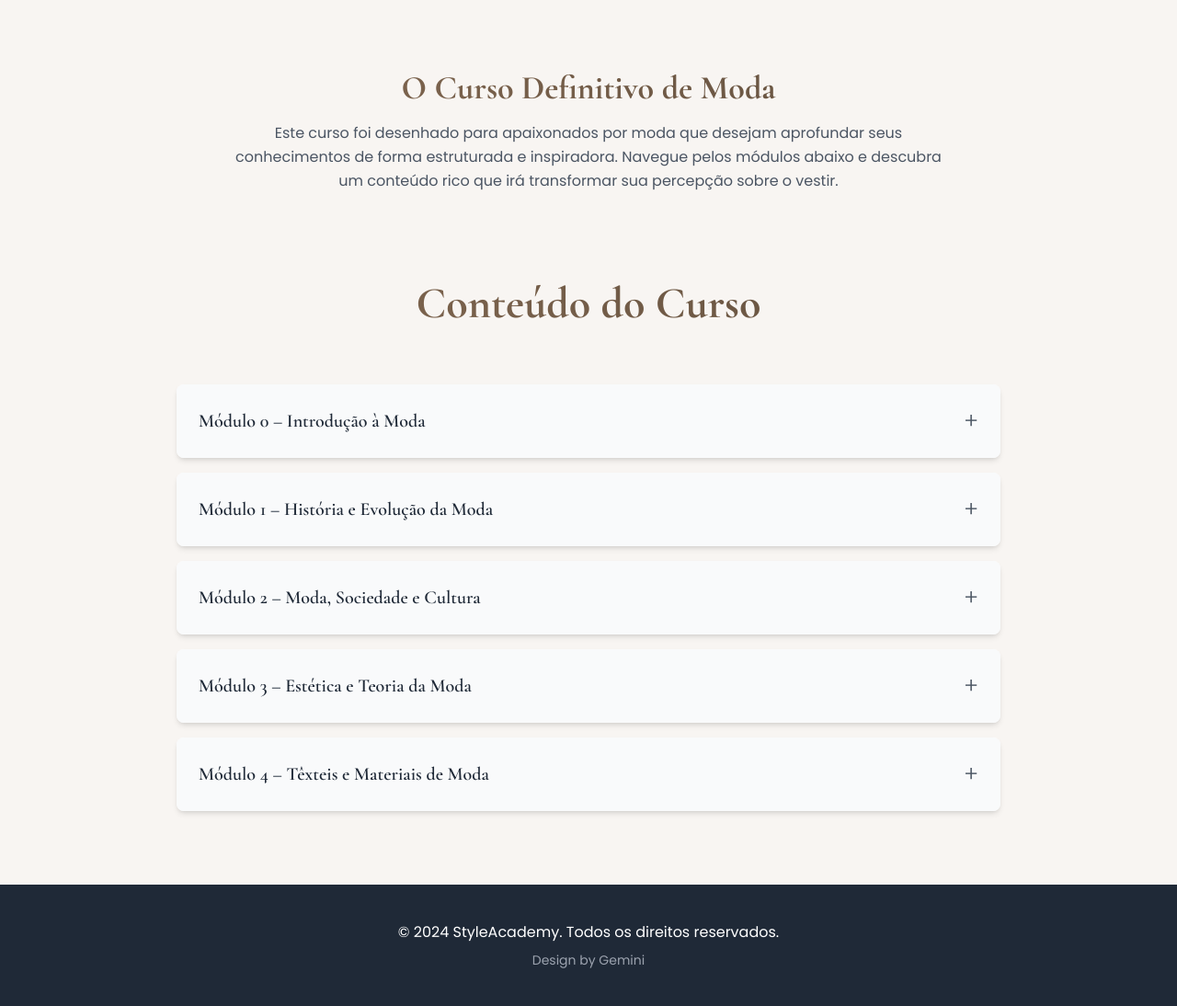
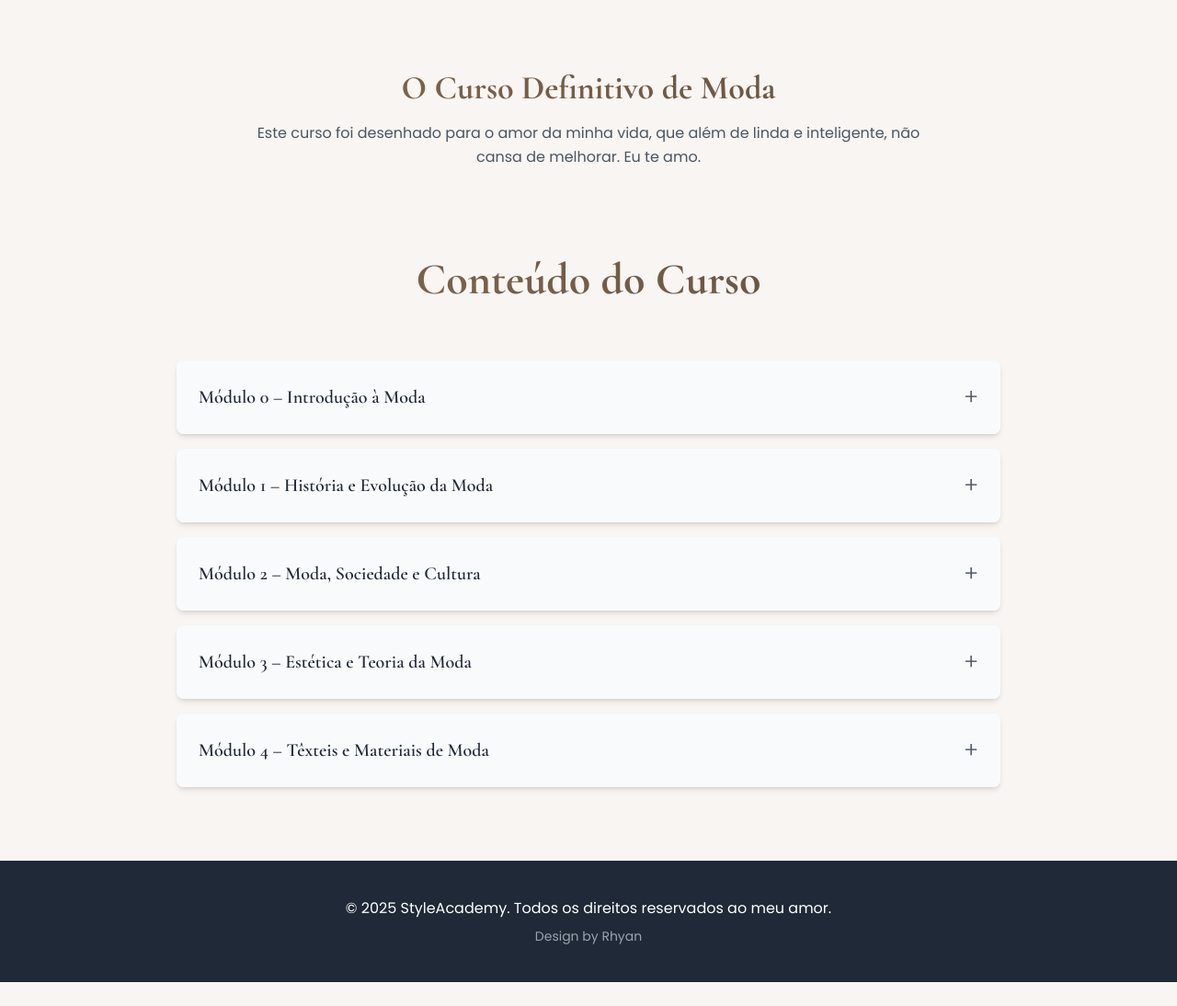
Before and after one commit to Rhuuuyyyy/styleacademy, a plain HTML site: page index.html in a window 1280 px wide. Shown: the part 900-1994 px from the top of the page at 92% size. After the commit the page ends 1968 px from the top, so only its background shows below. Drawn offline with nearby package versions, Linux system fonts and the light colour scheme.

Commit message:
Update index.html

```diff
--- a/index.html
+++ b/index.html
@@ -46,7 +46,7 @@
             <section id="about" class="my-24 text-center fade-in">
                  <h2 class="text-4xl font-bold gradient-text mb-4">O Curso Definitivo de Moda</h2>
                  <p class="max-w-3xl mx-auto text-gray-600 leading-relaxed">
-                    Este curso foi desenhado para apaixonados por moda que desejam aprofundar seus conhecimentos de forma estruturada e inspiradora. Navegue pelos módulos abaixo e descubra um conteúdo rico que irá transformar sua percepção sobre o vestir.
+                    Este curso foi desenhado para o amor da minha vida, que além de linda e inteligente, não cansa de melhorar. Eu te amo.
                  </p>
             </section>
 
@@ -63,8 +63,8 @@
         <!-- Footer -->
         <footer class="bg-gray-800 text-white py-10">
             <div class="container mx-auto text-center">
-                <p>&copy; 2024 StyleAcademy. Todos os direitos reservados.</p>
-                <p class="text-sm text-gray-400 mt-2">Design by Gemini</p>
+                <p>&copy; 2025 StyleAcademy. Todos os direitos reservados ao meu amor.</p>
+                <p class="text-sm text-gray-400 mt-2">Design by Rhyan</p>
             </div>
         </footer>
     </div> <!-- End of Main View Container -->
```
